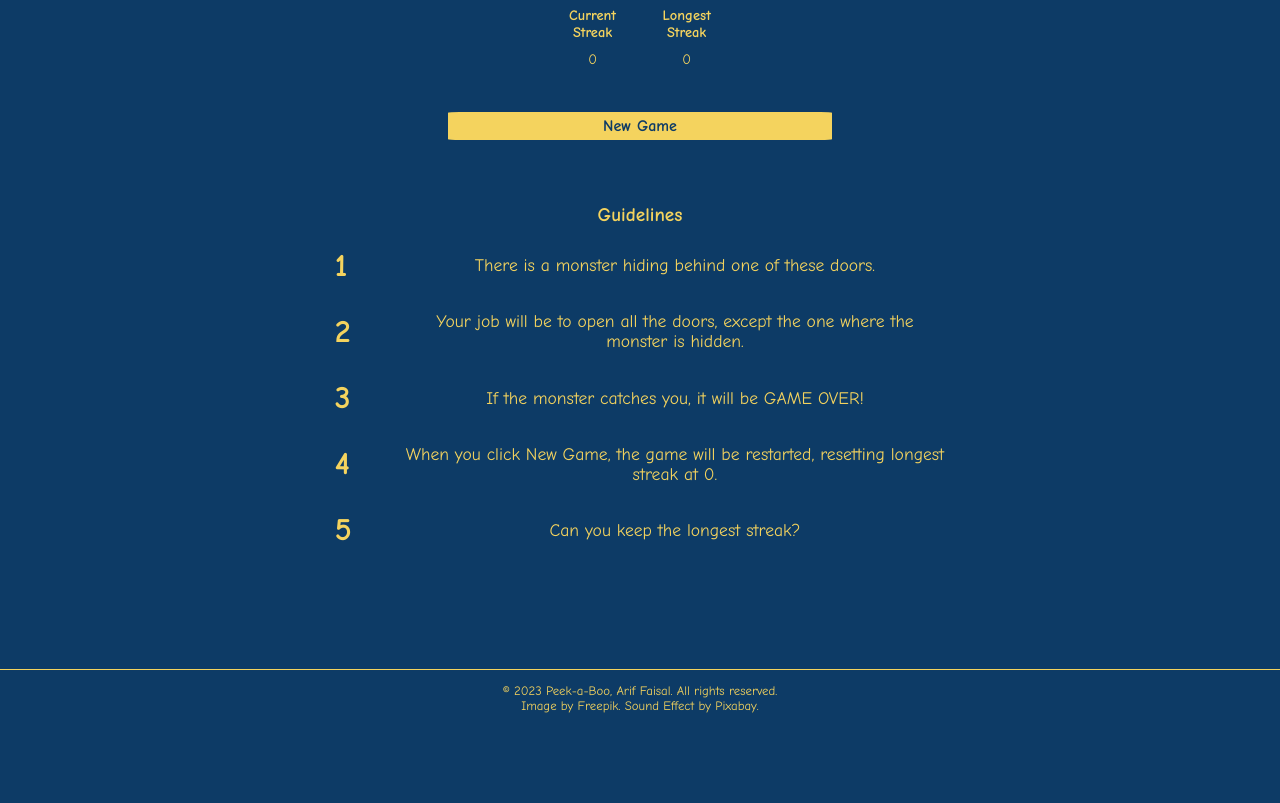
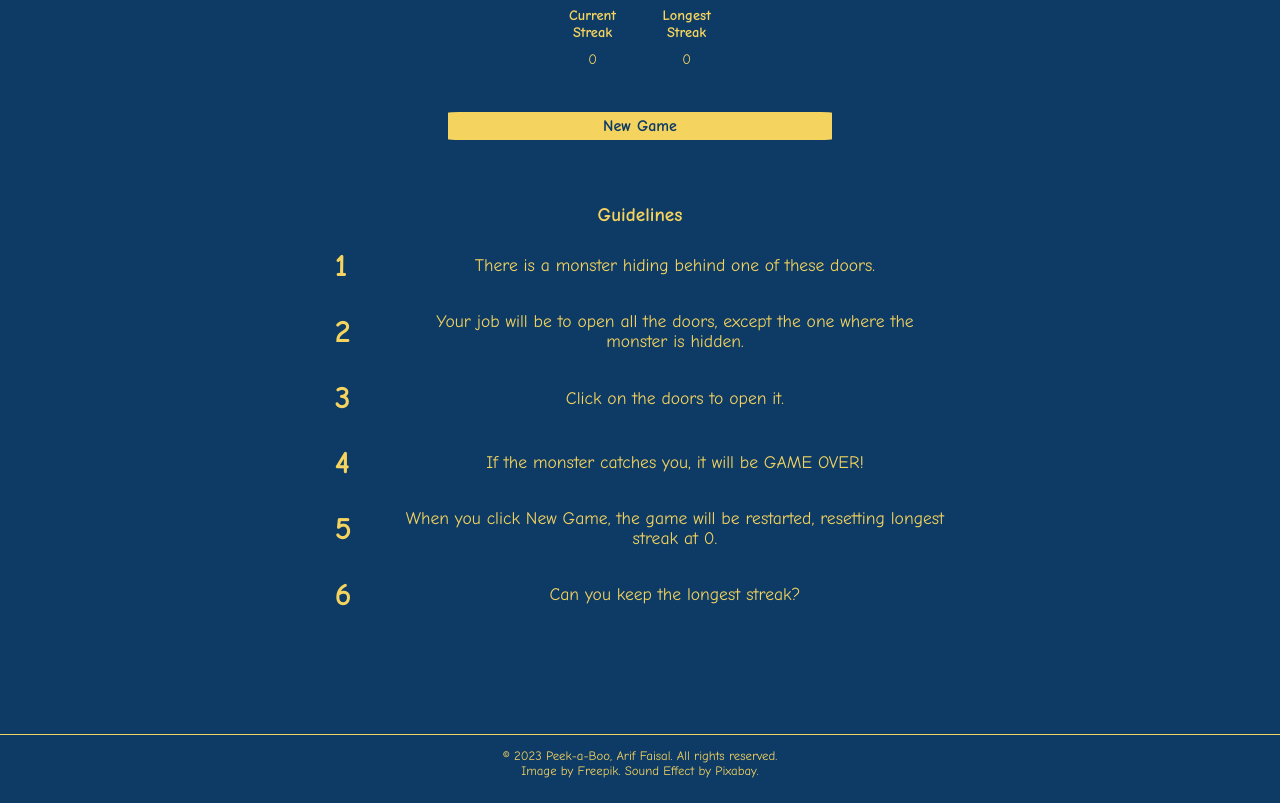
Before and after one commit to arifaisal123/Peek-a-Boo, a plain HTML site: page index.html in a window 1280 px wide. Shown: the part 541-1344 px from the top of the page. Before the commit the page ends 1280 px from the top, so only its background shows below. Drawn offline with Linux system fonts and the light colour scheme.

Commit message:
Update index.html

```diff
--- a/index.html
+++ b/index.html
@@ -57,17 +57,20 @@
 					</tr>
 					<tr>
 						<td class="instruction_number">3</td>
+						<td class="instruction_text">Click on the doors to open it.</td>
+					</tr>
+					<tr>
+						<td class="instruction_number">4</td>
 						<td class="instruction_text">If the monster catches you, it will be GAME OVER!</td>
 					</tr>
 					<tr>
-						<td class="instruction_number">4</td>
+						<td class="instruction_number">5</td>
 						<td class="instruction_text">When you click New Game, the game will be restarted, resetting longest streak at 0.</td>
 					</tr>
 					<tr>
-						<td class="instruction_number">5</td>
+						<td class="instruction_number">6</td>
 						<td class="instruction_text">Can you keep the longest streak?</td>
 					</tr>
-					<hr>
 				</table>
 			</div>
 		</div>
```
